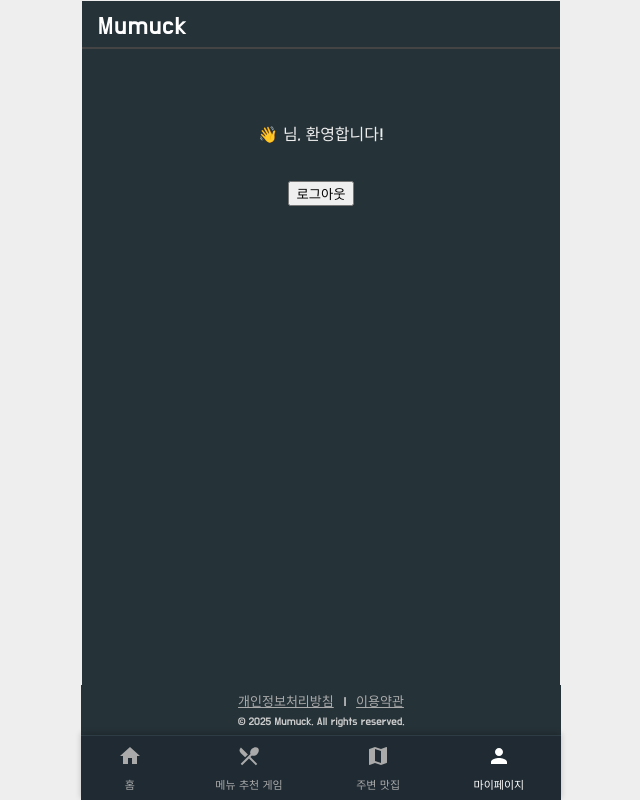
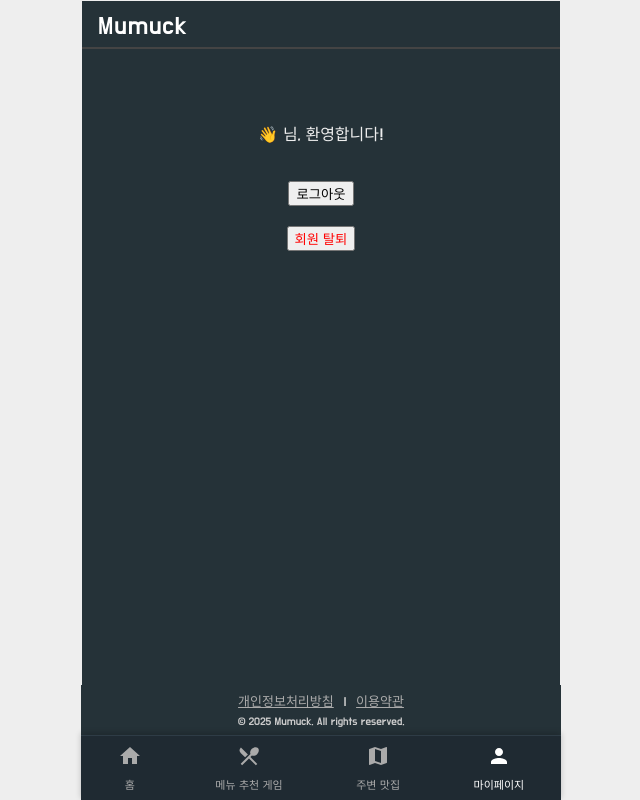
Before and after one commit to YeongjunHwang/mumuck, a React (Create React App) app: page /mypage in a window 1280 px wide. Shown: the whole page, without its empty margins (319-959 px from the left). Built offline with nearby package versions, Linux system fonts and the light colour scheme; sample sign-in values are in the browser's storage.

Commit message:
회원탈퇴 기능 추가

```diff
--- a/src/pages/MyPage.tsx
+++ b/src/pages/MyPage.tsx
@@ -24,17 +24,48 @@ const MyPage: React.FC = () => {
     }
   }, []);
 
-  // ✅ 로그인 버튼 → 서버 로그인 URL로 리디렉션
+  // ✅ 로그인 버튼 클릭 시 서버로 위임
   const handleLogin = () => {
-    // 프론트는 서버에 로그인 위임
     window.location.href = 'https://mumuck-server.onrender.com/api/auth/google';
   };
 
-  // ✅ 로그아웃
+  // ✅ 로그아웃 처리
   const handleLogout = () => {
     localStorage.removeItem('user');
     localStorage.removeItem('token');
     setUser(null);
+  };
+
+  // ✅ 회원 탈퇴 요청
+  const handleDeleteAccount = async () => {
+    const confirmDelete = window.confirm('정말 탈퇴하시겠습니까? 탈퇴 후 복구는 불가능합니다.');
+    if (!confirmDelete) return;
+
+    const token = localStorage.getItem('token');
+    if (!token) {
+      alert('로그인이 필요합니다.');
+      return;
+    }
+
+    try {
+      const res = await fetch('https://mumuck-server.onrender.com/api/users/me', {
+        method: 'DELETE',
+        headers: {
+          Authorization: `Bearer ${token}`,
+        },
+      });
+
+      if (res.status === 204) {
+        alert('회원 탈퇴가 완료되었습니다.');
+        localStorage.clear();
+        window.location.href = '/';
+      } else {
+        alert('회원 탈퇴에 실패했습니다.');
+      }
+    } catch (error) {
+      console.error('❌ 회원 탈퇴 요청 실패:', error);
+      alert('회원 탈퇴 중 오류가 발생했습니다.');
+    }
   };
 
   return (
@@ -44,6 +75,10 @@ const MyPage: React.FC = () => {
           <p>👋 <strong>{user.nickname}</strong>님, 환영합니다!</p>
           <button onClick={handleLogout} style={{ marginTop: '20px' }}>
             로그아웃
+          </button>
+          <br />
+          <button onClick={handleDeleteAccount} style={{ marginTop: '20px', color: 'red' }}>
+            회원 탈퇴
           </button>
         </div>
       ) : (
```
